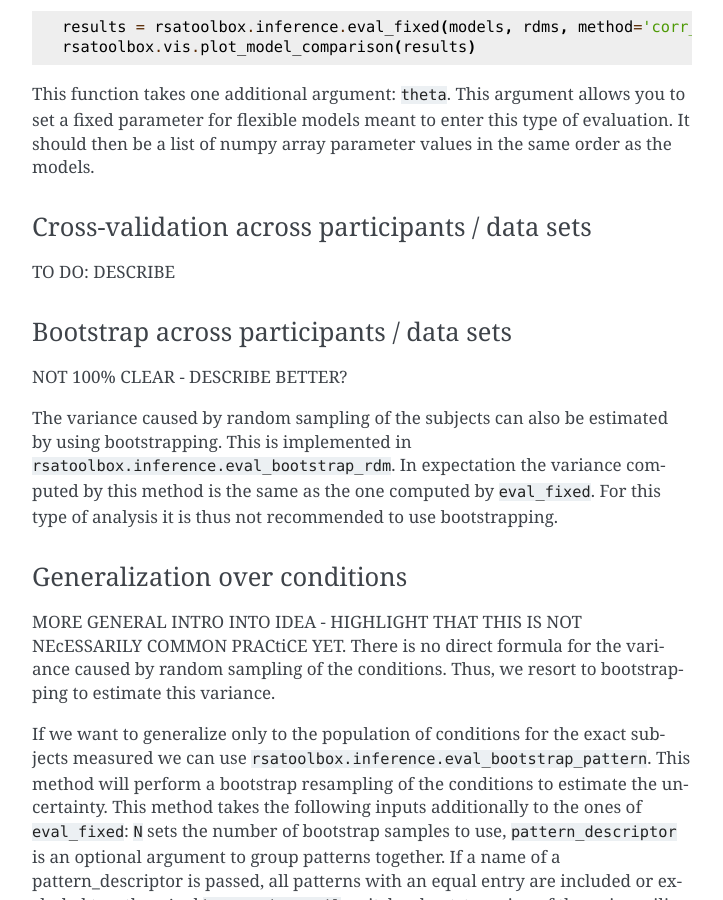
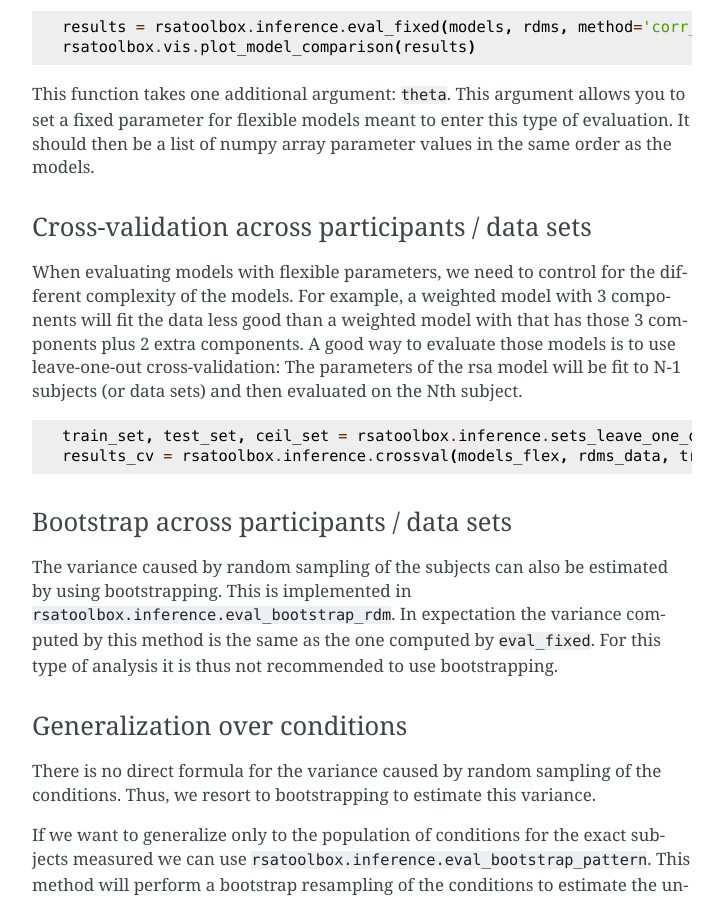
Before and after one commit to rsagroup/rsatoolbox, a Sphinx documentation site: the page built from docs/source/inference.rst, in a window 1280 px wide and 900 px high, scrolled down 1142 px. Shown: the whole window, without its empty margins (388-1111 px from the left). Built offline with Sphinx 7.4.7, drawn with Linux system fonts in a browser that asks for light colours; pages that are not in the unit, such as notebooks, are missing from menus.

Commit message:
Included crossvalidation across subject.

```diff
--- a/docs/source/distances.rst
+++ b/docs/source/distances.rst
@@ -56,7 +56,7 @@ To do so, requires a covariance estimate for the measurement noise :math:`\Sigma
     \end{equation}
 
 This dissimilarity is normalized for the number of channels just as the Euclidean distance.
-Also, both math:`d_{i,j}^2` and math:`d_{i,j}` have been used to produce RDMs. rsatoolbox returns math:`d_{i,j}^2` by default. Use rsatoolbox.rdm.sqrt_transform to get math:`d_{i,j}`.
+Also, both :math:`d_{i,j}^2` and :math:`d_{i,j}` have been used to produce RDMs. rsatoolbox returns :math:`d_{i,j}^2` by default. Use rsatoolbox.rdm.sqrt_transform to get :math:`d_{i,j}`.
 
 In rsatoolbox the computing the Mahalanobis distances is achieved by passing method='mahalanobis' and the noise precision math:`\Sigma^{-1}` as 'noise'.
 The precision is the inverse of the noise covariance, which we use for computational efficiency reasons.
--- a/docs/source/inference.rst
+++ b/docs/source/inference.rst
@@ -43,11 +43,16 @@ type of evaluation. It should then be a list of numpy array parameter values in
 
 Cross-validation across participants / data sets
 ^^^^^^^^^^^^^^^^^^^^^^^^^^^^^^^^^^^^^^^^^^^^^^^^
-TO DO: DESCRIBE
+
+When evaluating models with flexible parameters, we need to control for the different complexity of the models. For example, a weighted model with 3 components will fit the data less good than a weighted model with that has those 3 components plus 2 extra components. A good way to evaluate those models is to use leave-one-out cross-validation: The parameters of the rsa model will be fit to N-1 subjects (or data sets) and then evaluated on the Nth subject.
+
+.. code-block:: python
+
+    train_set, test_set, ceil_set = rsatoolbox.inference.sets_leave_one_out_rdm(rdms_data)
+    results_cv = rsatoolbox.inference.crossval(models_flex, rdms_data, train_set, test_set, ceil_set=ceil_set, method='corr')
 
 Bootstrap across participants / data sets
 ^^^^^^^^^^^^^^^^^^^^^^^^^^^^^^^^^^^^^^^^^
-NOT 100% CLEAR - DESCRIBE BETTER?
 
 The variance caused by random sampling of the subjects can also be estimated by using bootstrapping.
 This is implemented in ``rsatoolbox.inference.eval_bootstrap_rdm``. In expectation the variance computed by this method is the same as the one
@@ -57,7 +62,6 @@ computed by ``eval_fixed``. For this type of analysis it is thus not recommended
 Generalization over conditions
 ^^^^^^^^^^^^^^^^^^^^^^^^^^^^^^
 
-MORE GENERAL INTRO INTO IDEA - HIGHLIGHT THAT THIS IS NOT NEcESSARILY COMMON PRACtiCE YET.
 There is no direct formula for the variance caused by random sampling of the conditions. Thus, we resort to bootstrapping to estimate this variance.
 
 If we want to generalize only to the population of conditions for the exact subjects measured we can use ``rsatoolbox.inference.eval_bootstrap_pattern``.
```
